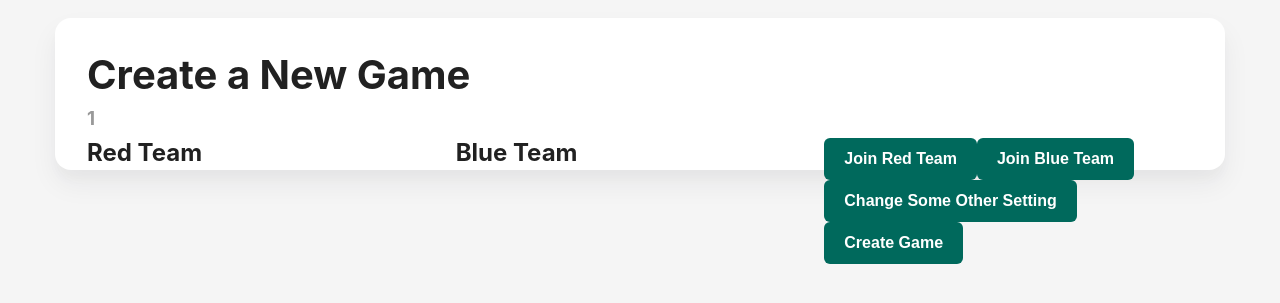
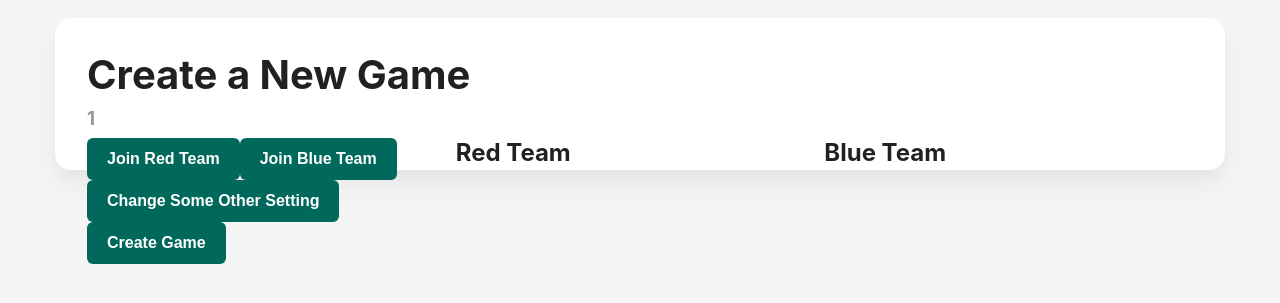
Before and after one commit to nchaloult/codenames, a React (Create React App) app in the folder client/: page /1 in a window 1280 px wide. Shown: the part 259-562 px from the top of the page. Built offline with nearby package versions, Linux system fonts and the light colour scheme.

Commit message:
client: move buttons on CreateGameScreen to the left side

```diff
--- a/client/src/screens/CreateGameScreen.tsx
+++ b/client/src/screens/CreateGameScreen.tsx
@@ -18,16 +18,16 @@ const CreateGameScreen: React.FC<PropsFromRedux> = (props: PropsFromRedux) => (
       <h1>Create a New Game</h1>
       <h3>{props.gameID.toUpperCase()}</h3>
       <div className="col-3">
+        <button type="button">Join Red Team</button>
+        <button type="button">Join Blue Team</button>
+        <button type="button">Change Some Other Setting</button>
+        <button type="button">Create Game</button>
+      </div>
+      <div className="col-3">
         <h2>Red Team</h2>
       </div>
       <div className="col-3">
         <h2>Blue Team</h2>
-      </div>
-      <div className="col-3">
-        <button type="button">Join Red Team</button>
-        <button type="button">Join Blue Team</button>
-        <button type="button">Change Some Other Setting</button>
-        <button type="button">Create Game</button>
       </div>
     </div>
   </div>
```
